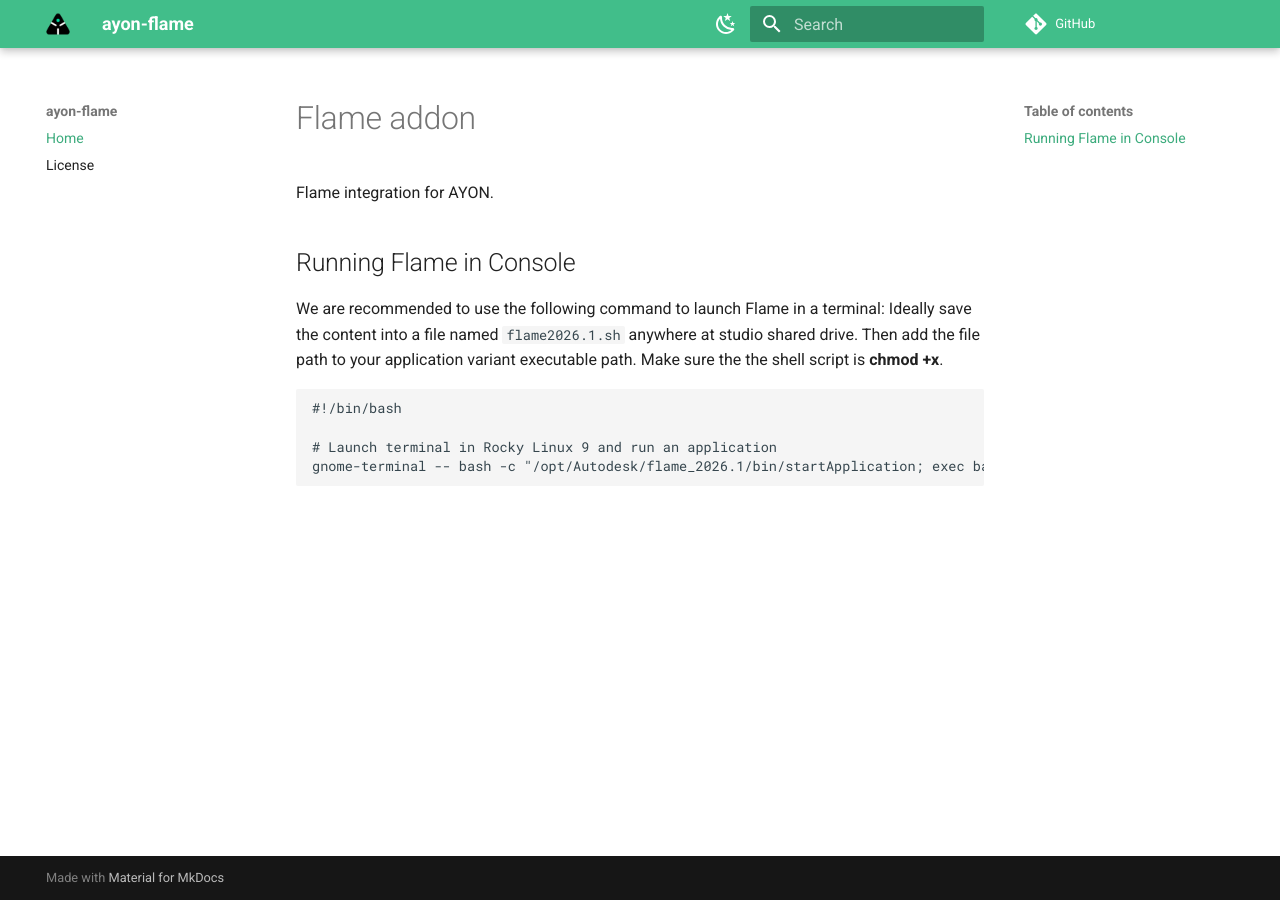
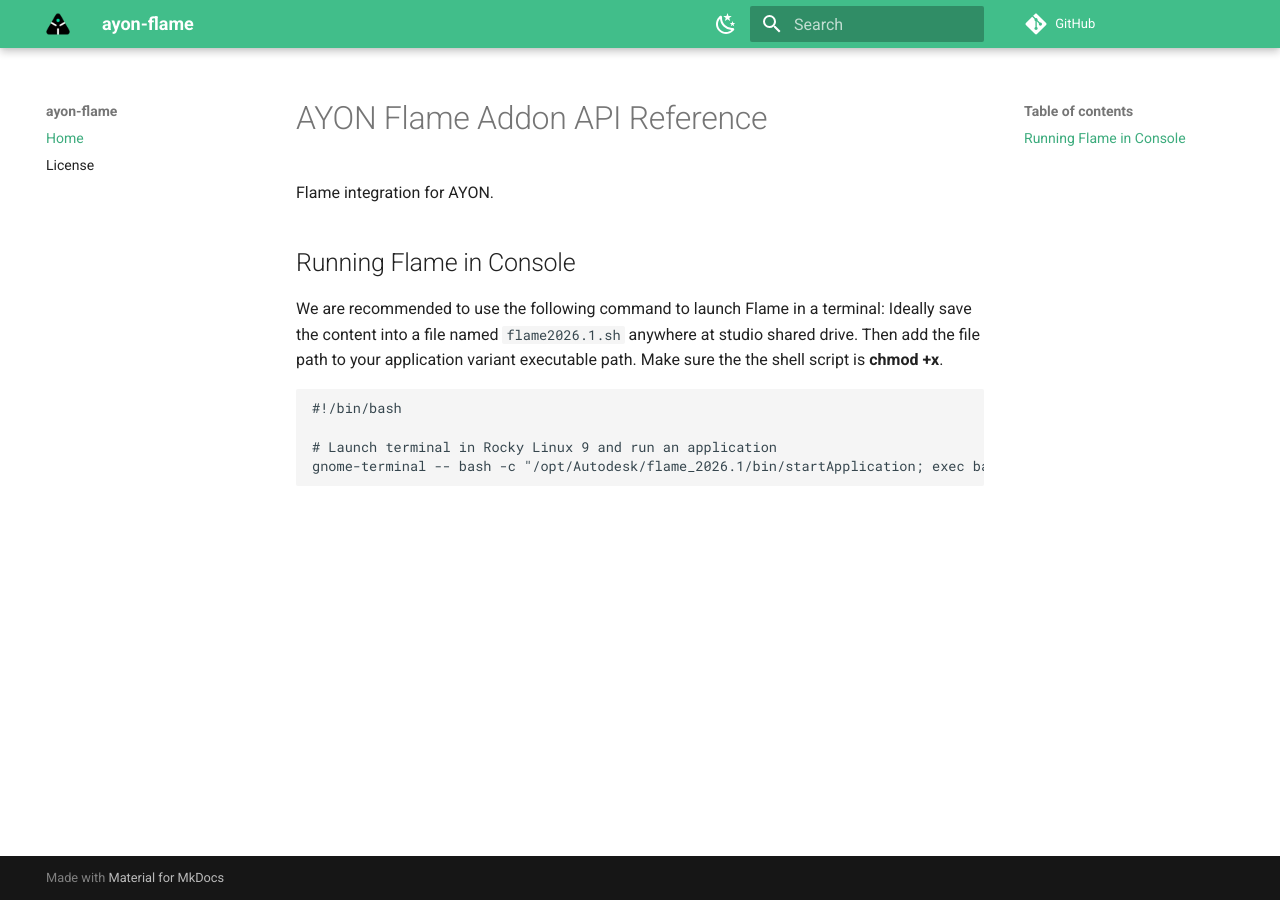
Before and after one commit to ynput/ayon-flame, an MkDocs documentation site: the page built from docs/index.md, in a window 1280 px wide. Built offline with MkDocs 1.6.1 and Material for MkDocs 9.7.7, drawn with Linux system fonts in a browser that asks for light colours; comment, search, counter and statistics services are not loaded; the version menu is left out.

Commit message:
MK Docs: Refactor the title

```diff
--- a/docs/index.md
+++ b/docs/index.md
@@ -1 +1,3 @@
---8<-- "README.md"
+# AYON Flame Addon API Reference
+
+--8<-- "README.md:2"
```
